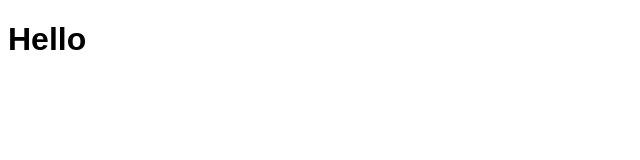
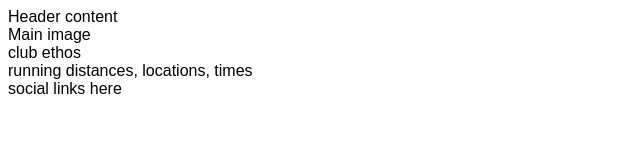
Before and after one commit to GreyWhite994/love-running, a plain HTML site: page index.html in a window 1280 px wide. Shown: the whole page, without its empty margins (0-640 px from the left). Drawn offline with Linux system fonts and the light colour scheme.

Commit message:
Add core structure for home page

```diff
--- a/index.html
+++ b/index.html
@@ -11,6 +11,18 @@
     <title>Love Running</title>
 </head>
 <body>
-    <h1>Hello</h1>
+    <header>Header content</header>
+    <section>
+        Main image
+    </section>
+    <section>
+        club ethos
+    </section>
+    <section>
+        running distances, locations, times
+    </section>
+    <footer>
+        social links here
+    </footer>
 </body>
 </html>
```
